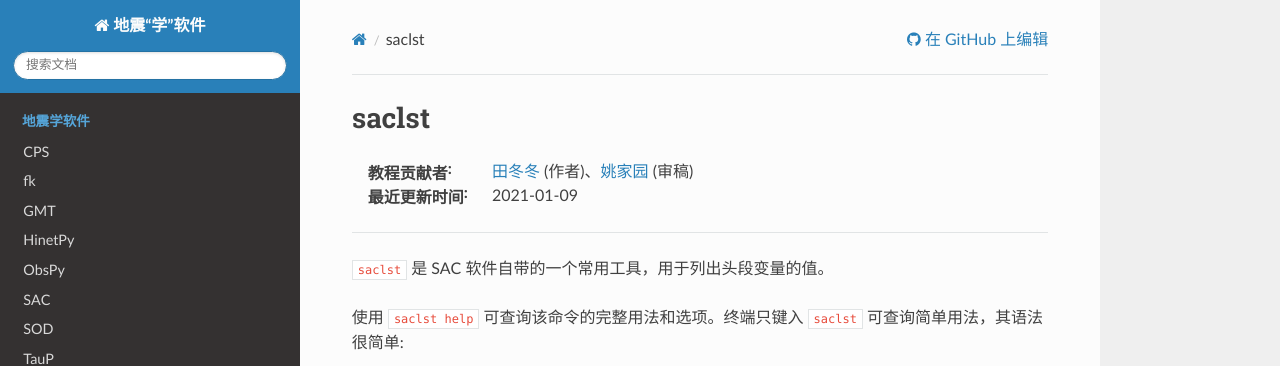
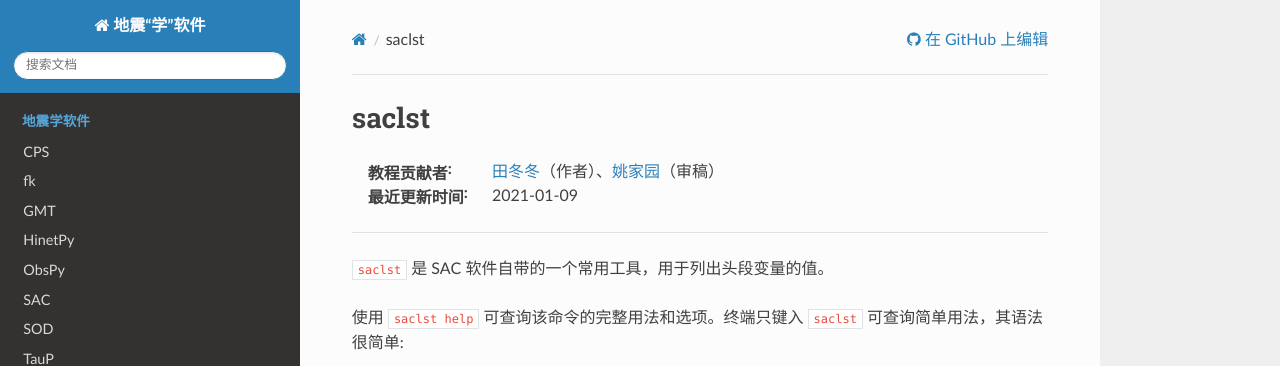
Before and after one commit to seismo-learn/software, a Sphinx documentation site: the page built from source/utilities/saclst.rst, in a window 1280 px wide and 1349 px high. Shown: the top 366 px of the window. Built offline with Sphinx 7.4.7 and the Read the Docs theme 2.0.0, drawn with Linux system fonts in a browser that asks for light colours.

```diff
--- a/source/utilities/saclst.rst
+++ b/source/utilities/saclst.rst
@@ -1,7 +1,7 @@
 saclst
 ======
 
-:教程贡献者: `田冬冬 <https://me.seisman.info/>`__ (作者)、`姚家园 <https://github.com/core-man>`__ (审稿)
+:教程贡献者: `田冬冬 <https://me.seisman.info/>`__\ （作者）、`姚家园 <https://github.com/core-man>`__\ （审稿）
 :最近更新时间: 2021-01-09
 
 ----
```
